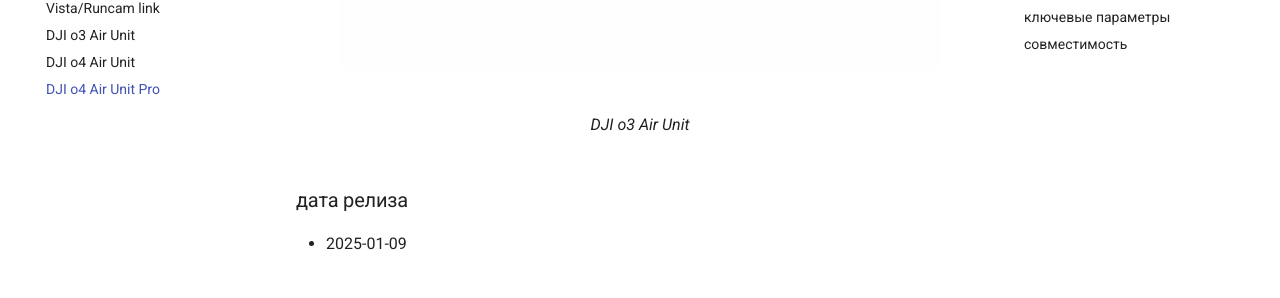
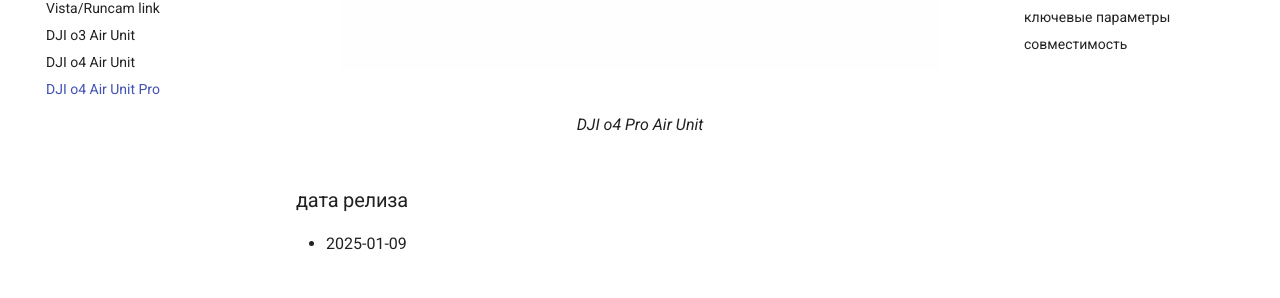
Before and after one commit to benmozes/djifpvdocs, an MkDocs documentation site: the page built from docs/vtx/o4pro.md, in a window 1280 px wide and 900 px high, scrolled down 503 px. Shown: the part 145-443 px from the top of the window. Built offline with MkDocs 1.6.1 and Material for MkDocs 9.7.7, drawn with Linux system fonts in a browser that asks for light colours.

Commit message:
annotations o4

```diff
--- a/docs/vtx/o4pro.md
+++ b/docs/vtx/o4pro.md
@@ -10,7 +10,7 @@ tags:
 <figure markdown="span">
   ![Image title](./images/light_o4_pro.webp#only-light){ width="600" }
   ![Image title](./images/dark_o4_pro.webp#only-dark){ width="600" }
-  <figcaption>DJI o3 Air Unit</figcaption>
+  <figcaption>DJI o4 Pro Air Unit</figcaption>
 </figure>
 
 ### дата релиза
```
Also changed, not shown: docs/vtx/o4.md (+1 -1 lines).
